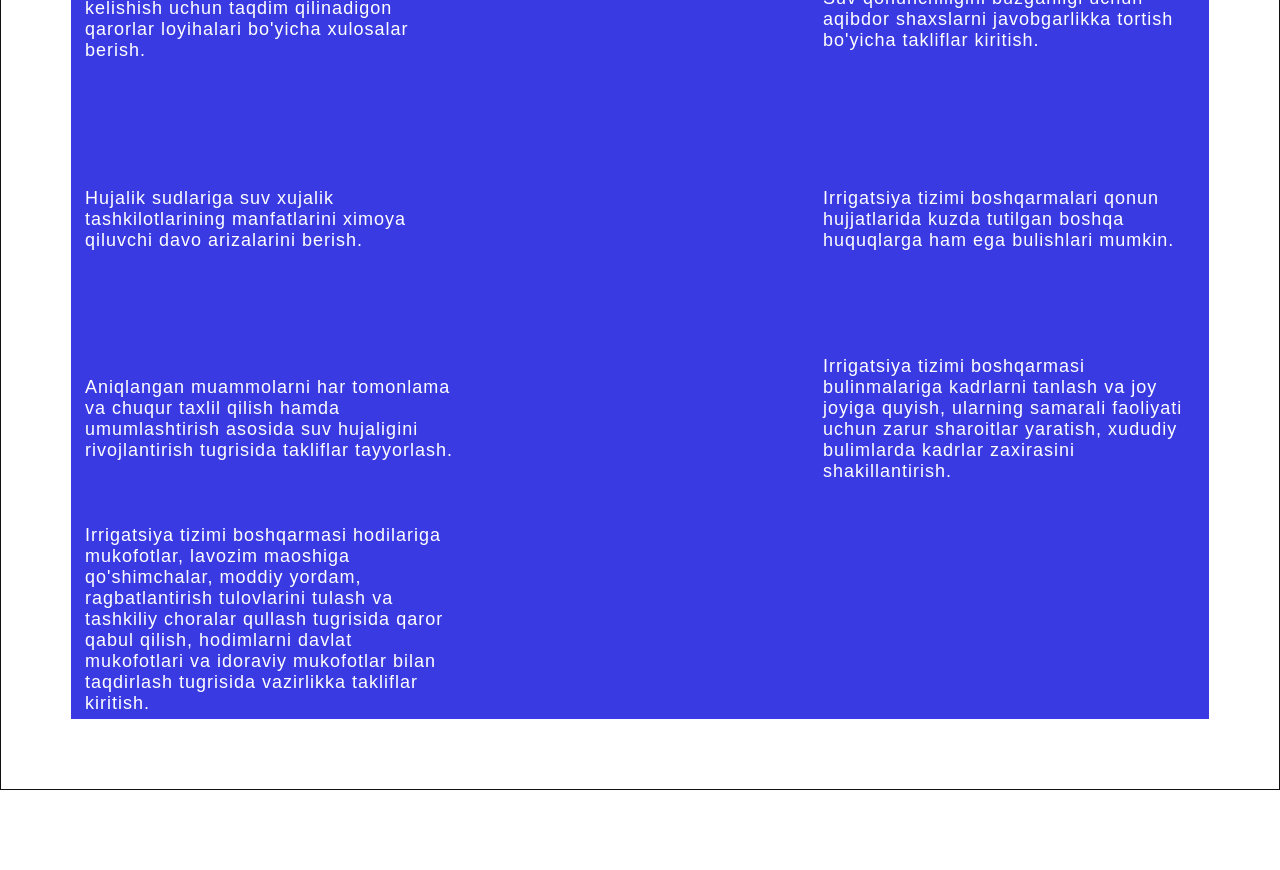
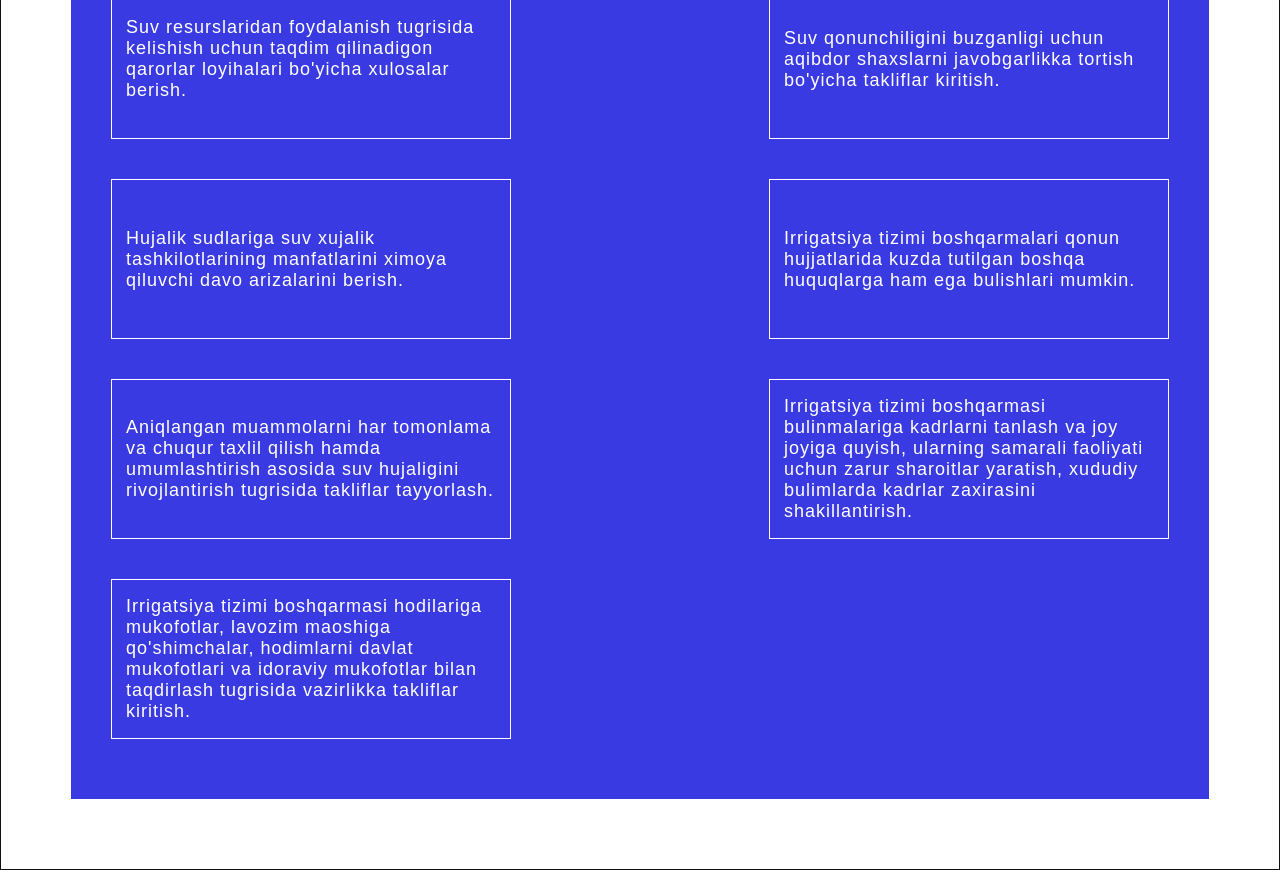
Before and after one commit to YusufjonAbdumajidov/YakGuz, a React (Create React App) app: page /malumotlar in a window 1280 px wide. Shown: the part 3440-4310 px from the top of the page. Before the commit the page ends 4230 px from the top, so only its background shows below. Built offline with nearby package versions, Linux system fonts and the light colour scheme.

Commit message:
new changes made

```diff
--- a/src/Components/Malumotlar.jsx
+++ b/src/Components/Malumotlar.jsx
@@ -131,7 +131,7 @@ const Malumotlar = () => {
                     <p>Irrigatsiya tizimi boshqarmasi bulinmalariga kadrlarni tanlash va joy joyiga quyish, ularning samarali faoliyati uchun zarur sharoitlar yaratish, xududiy bulimlarda kadrlar zaxirasini shakillantirish.</p>
                 </section>
                 <section>
-                    <p>Irrigatsiya tizimi boshqarmasi hodilariga mukofotlar, lavozim maoshiga qo'shimchalar, moddiy yordam, ragbatlantirish tulovlarini tulash va tashkiliy choralar qullash tugrisida qaror qabul qilish, hodimlarni davlat mukofotlari va idoraviy mukofotlar bilan taqdirlash tugrisida vazirlikka takliflar kiritish.</p>
+                    <p>Irrigatsiya tizimi boshqarmasi hodilariga mukofotlar, lavozim maoshiga qo'shimchalar, hodimlarni davlat mukofotlari va idoraviy mukofotlar bilan taqdirlash tugrisida vazirlikka takliflar kiritish.</p>
                 </section>
             </div>
         </div>
--- a/src/styles/malumotlar.scss
+++ b/src/styles/malumotlar.scss
@@ -263,8 +263,10 @@
             justify-content: space-between;
             flex-wrap: wrap;
 
+            padding: 40px;
+
             section{
-                // border: 1px solid #111;
+                border: 1px solid #fff;
                 width: 400px;
                 height: 160px;
                 margin:  20px 0;
```
